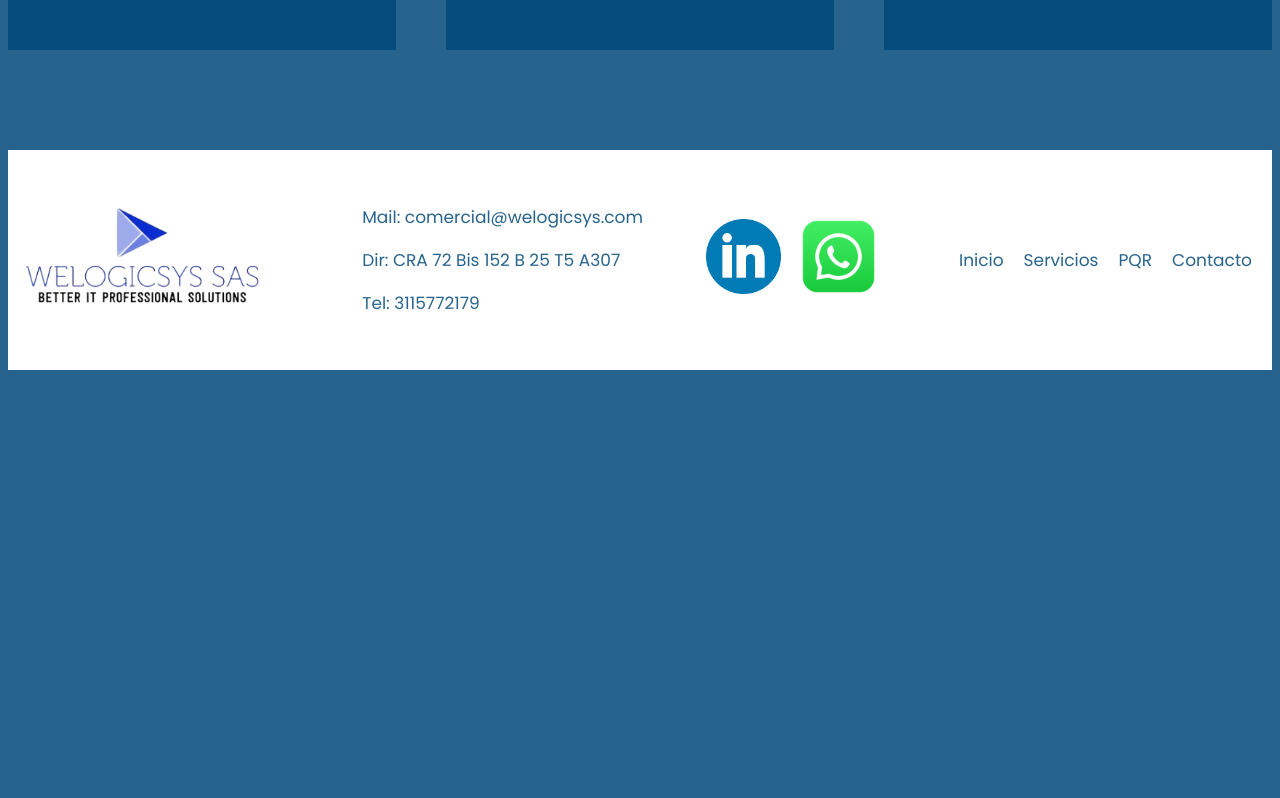
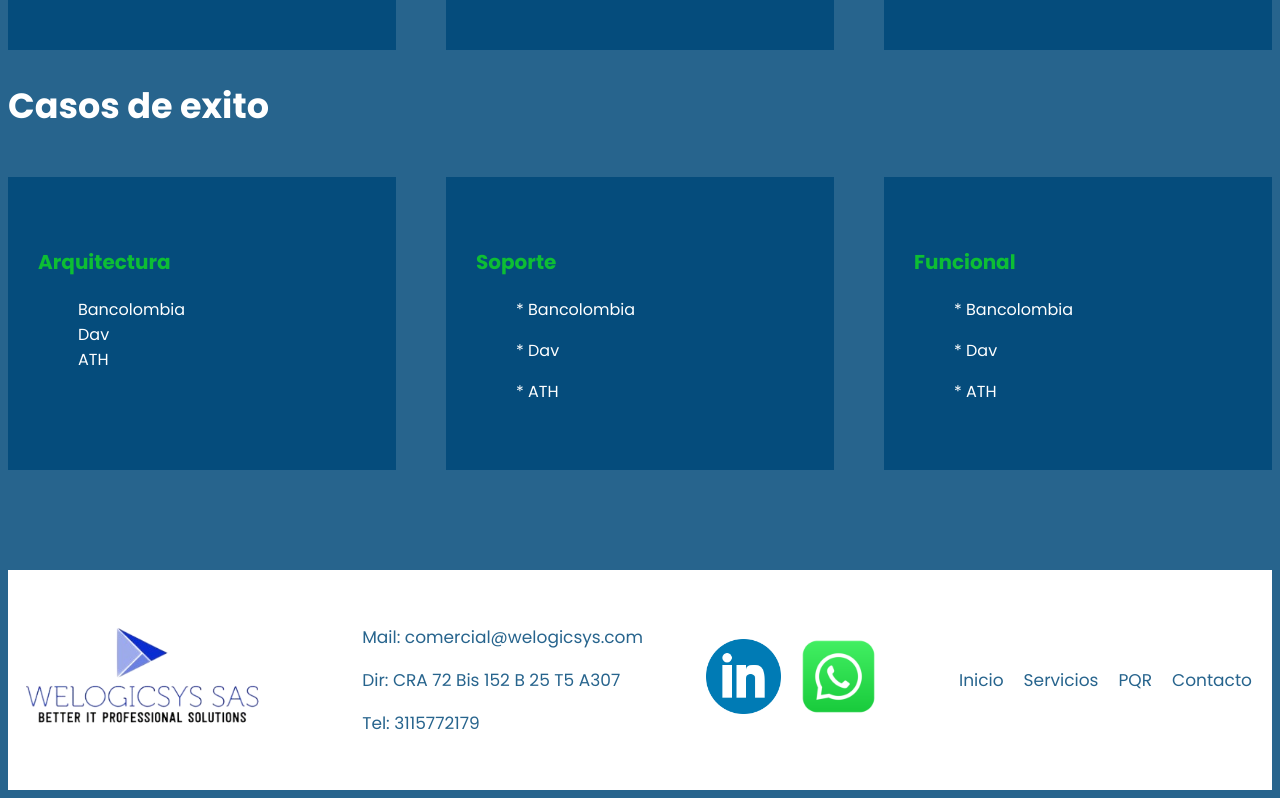
Before and after one commit to HernanYohan/WebWelogicSys, a plain HTML site: page servicios.html in a window 1280 px wide. Shown: the part 1440-2238 px from the top of the page. Before the commit the page ends 1818 px from the top, so only its background shows below. Drawn offline with Linux system fonts and the light colour scheme.

Commit message:
Modificar formulario servicios, añadir cuadros, modoficar estilos

```diff
--- a/servicios.html
+++ b/servicios.html
@@ -112,6 +112,56 @@
                 </div>
             </div>
         </div>
+
+        <section>
+            <h2> Casos de exito </h2>
+
+            <div class="product-content">
+
+                <div class="product-1">
+                    <div class="product-txt">
+                        <h3>Arquitectura</h3>
+                        <ul>
+                            <li>Bancolombia
+                            <li>Dav
+                            <li>ATH
+                        </ul>
+                    </div>
+                </div>
+                <div class="product-1">
+                    <div class="product-txt">
+                        <h3>Soporte</h3>
+                        <ul>
+                            <li>
+                                <p>* Bancolombia</p>
+                            </li>
+                            <li>
+                                <p>* Dav</p>
+                            </li>
+                            <li>
+                                <p>* ATH</p>
+                            </li>
+                        </ul>
+                    </div>
+                </div>
+                <div class="product-1">
+                    <div class="product-txt">
+                        <h3>Funcional</h3>
+                        <ul>
+                            <li>
+                                <p>* Bancolombia</p>
+                            </li>
+                            <li>
+                                <p>* Dav</p>
+                            </li>
+                            <li>
+                                <p>* ATH</p>
+                            </li>
+                        </ul>
+                    </div>
+                </div>
+            </div>
+        </section>
     </main>
 
     <section class="contact container">
```
Also changed, not shown: index.html (+1 -1 lines).
